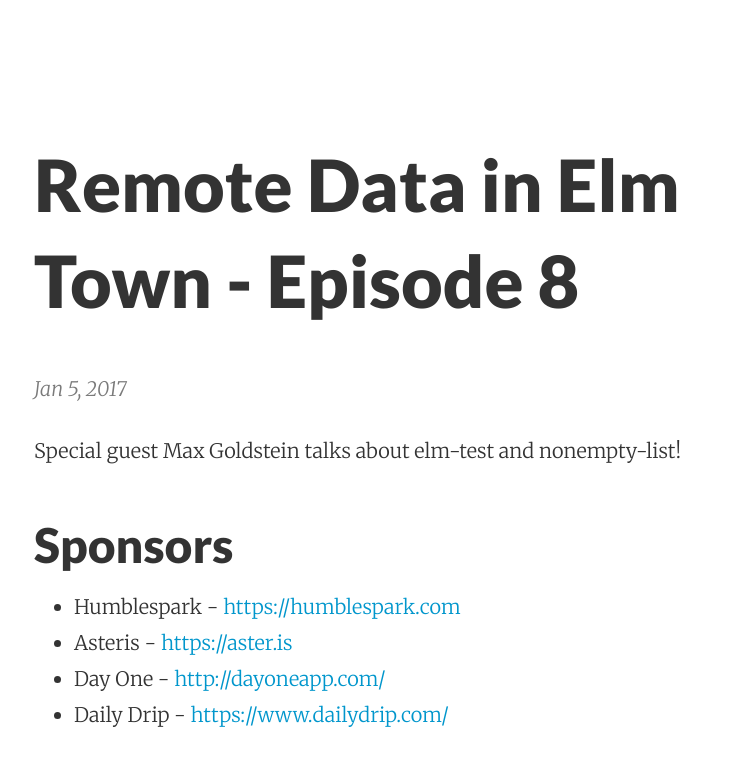
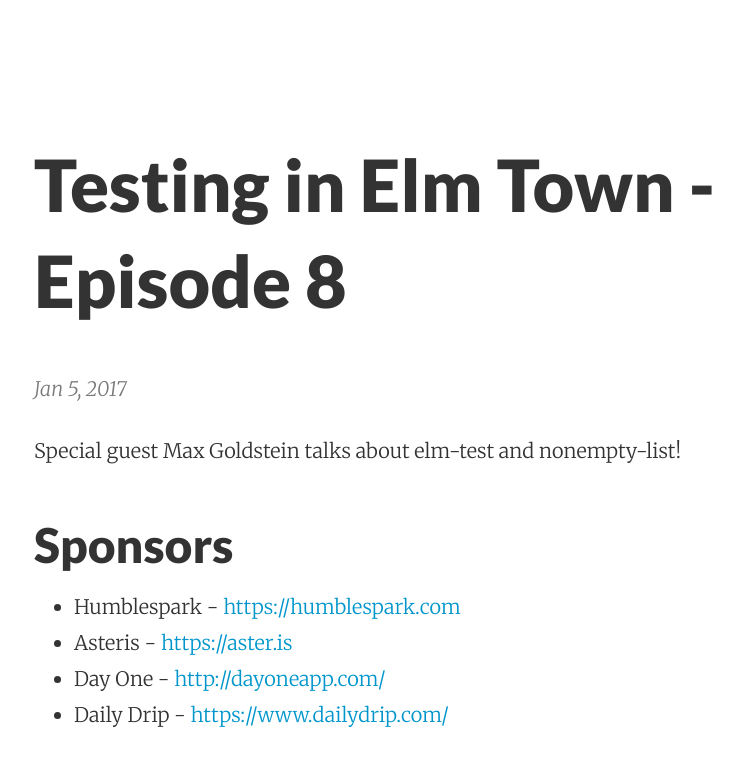
Before and after one commit to elmtown/elmtown.github.io, a Jekyll site: the page built from _posts/2017-1-5-Testing-in-Elm-Town-Ep-8.markdown, in a window 1280 px wide and 900 px high, scrolled down 795 px, cut to the strip 119-885 px from the top of the window. Shown: the whole strip, without its empty margins (222-965 px from the left). Built offline with Jekyll 4.4.1, drawn with Linux system fonts in a browser that asks for light colours.

Commit message:
Update 2017-1-5-Testing-in-Elm-Town-Ep-8.markdown

```diff
--- a/_posts/2017-1-5-Testing-in-Elm-Town-Ep-8.markdown
+++ b/_posts/2017-1-5-Testing-in-Elm-Town-Ep-8.markdown
@@ -1,6 +1,6 @@
 ---
 published: true
-title: Remote Data in Elm Town - Episode 8
+title: Testing in Elm Town - Episode 8
 layout: post
 ---
 Special guest Max Goldstein talks about elm-test and nonempty-list!
```
